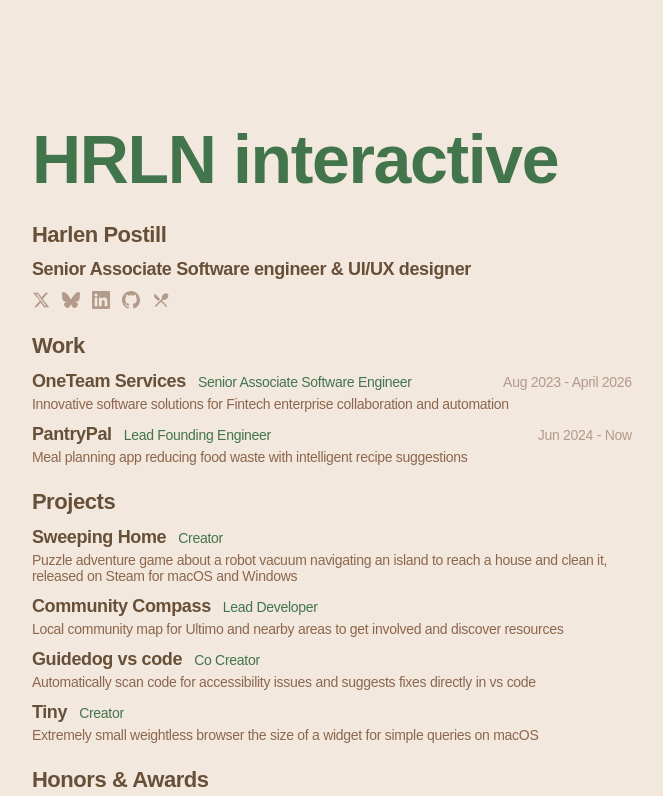
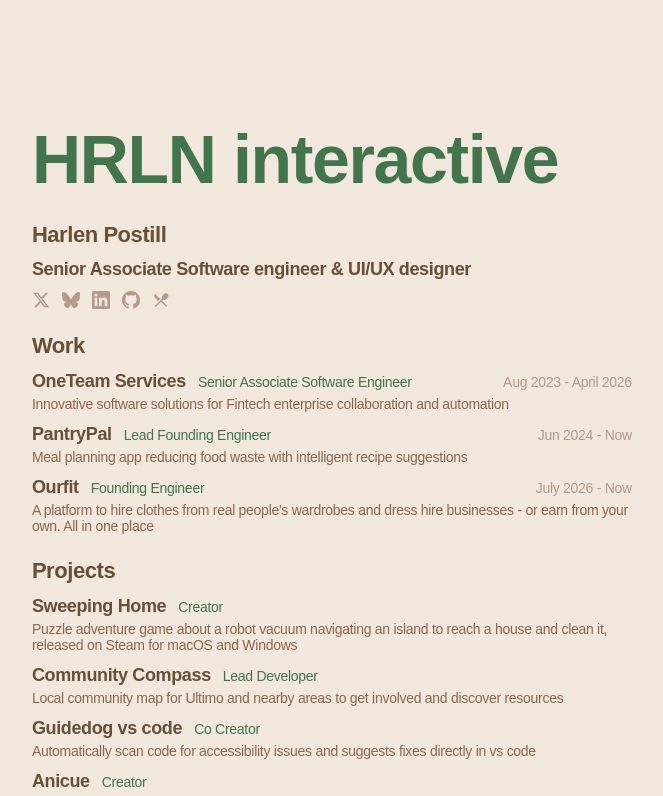
Before and after one commit to HarlenPostill/portfolio, a React (Vite) app: page / in a window 1280 px wide. Shown: the top 796 px of the page, without its empty margins (186-849 px from the left). Built offline with nearby package versions, Linux system fonts and the light colour scheme; a web font is replaced by a local one.

Commit message:
new work

```diff
--- a/src/App.tsx
+++ b/src/App.tsx
@@ -46,6 +46,14 @@ const workItems = [
     date: "Jun 2024 - Now",
     url: "https://www.pantrypal.com.au/",
   },
+  {
+    title: "Ourfit",
+    role: "Founding Engineer",
+    description:
+      "A platform to hire clothes from real people's wardrobes and dress hire businesses - or earn from your own. All in one place",
+    date: "July 2026 - Now",
+    url: "https://ourfit.app/",
+  },
 ];
 
 const projectItems = [
@@ -69,6 +77,13 @@ const projectItems = [
     description:
       "Automatically scan code for accessibility issues and suggests fixes directly in vs code",
     url: "https://marketplace.visualstudio.com/items?itemName=Guidedog-extension.GuideDogVS",
+  },
+  {
+    title: "Anicue",
+    role: "Creator",
+    description:
+      "Skeuomorpic inspired iOS Anime discovery app with social features and recommendations",
+    url: "https://anicue.hrln-interactive.com/",
   },
   {
     title: "Tiny",
```
